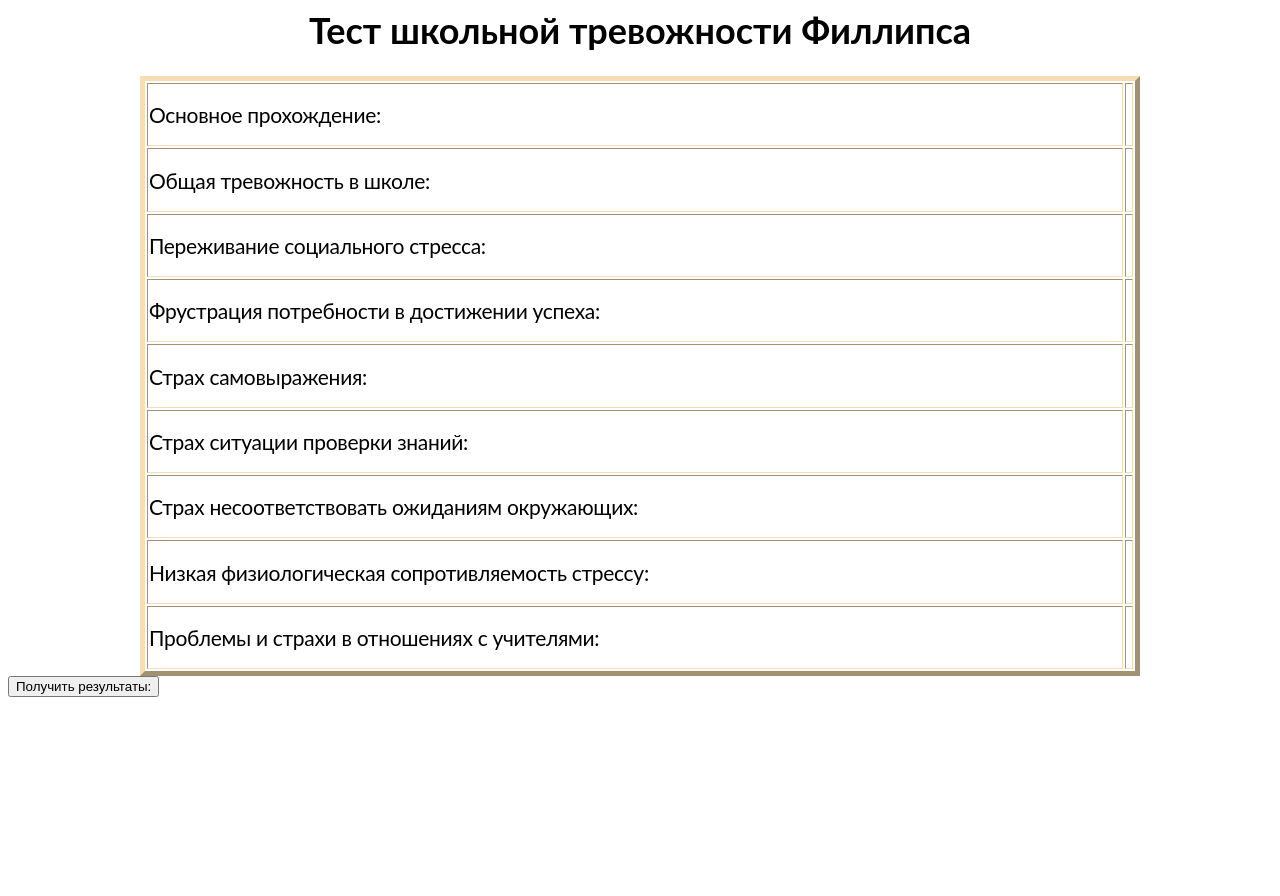
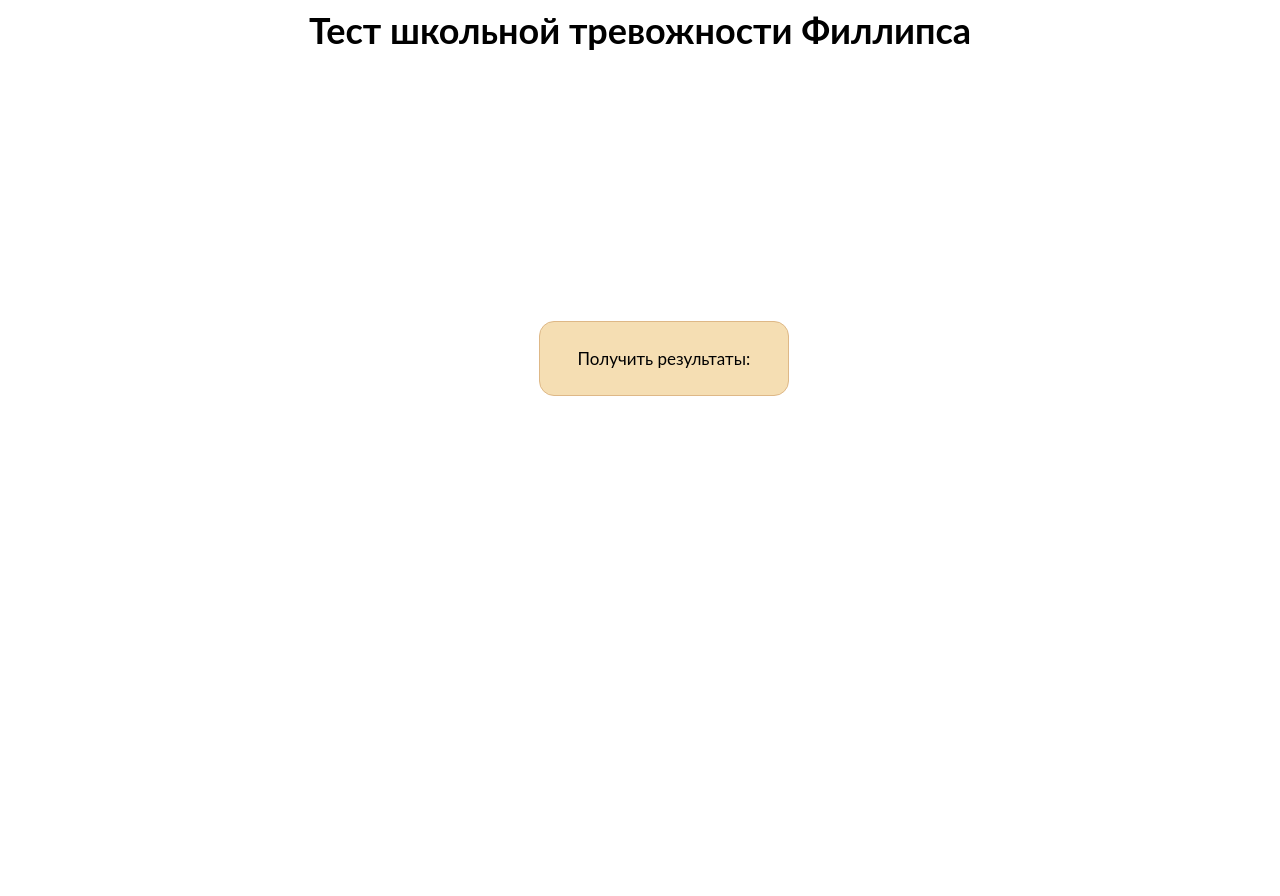
Before and after one commit to DigitalSamuraiDTM/first_web_with_Django, a Django app: page /main/FilipsTest/results/ in a window 1280 px wide. Shown: the top 896 px of the page. Before the commit the page ends 697 px from the top, so only its background shows below. Run offline with Django 3.2, Linux system fonts and the light colour scheme.

Commit message:
font-size,html

```diff
--- a/subs/static/subs/other_style.css
+++ b/subs/static/subs/other_style.css
@@ -2,7 +2,6 @@
 #rez{
     transition: opacity 1s;
 }
-
 
 #button_to_start{
     position: absolute;
@@ -71,10 +70,7 @@
     font-size: 25px;
 }
 
-#final_results_table_filips {
-    margin: auto;
 
-}
 
 #filip_text_test{
     text-align: center;
@@ -147,20 +143,23 @@
     font-size: 20px;
 }
 
-#percent_filips{
+#percent_filips {
     position: relative;
     font-size: 25px;
-    left:422px;
-    top:1px;
+    width: 0px;
+    height: 25px;
 
+    left: 422px;
+    top: 1px;
 }
 
 #filips_progress_bar{
+    position: relative;
     height: 25px;
     width: 0px;
     background-color: wheat;
     border-radius: 30px;
-    -webkit-transition: 0.5s;
+    transition: 0.5s;
 }
 
 #filips_progress_border{
@@ -172,3 +171,41 @@
     border: 2px burlywood solid;
     border-radius: 30px;
 }
+
+#main_result_filips_bar, #anxiety_in_school_bar, #social_fear_bar, #frustration_bar,#fear_self_expression_bar,
+#fear_situation_to_check_bar,#fear_not_waiting_social_bar,#low_resistance_stress_bar, #problems_and_fears_with_teachers_bar{
+    height: 20px;
+    width: 0px;
+    background-color: lightgreen;
+    transition: 1s;
+}
+
+#hidden_results{
+    position: relative;
+    background-color: white;
+    width: 100%;
+    height: 700px;
+    float: left;
+    bottom: 700px;
+    transition: 1s;
+
+}
+
+#result_button{
+    position: relative;
+    top: 35%;
+    left: 42%;
+    height: 75px;
+    width: 250px;
+    background: wheat;
+    outline: none;
+    border: 1px solid burlywood;
+    border-radius: 15px;
+    transition: opacity 1s, 0.1s;
+    font-size: 17px;
+    font-family: "Lato", sans-serif;
+}
+
+#result_button:hover{
+    background: burlywood;
+}
--- a/subs/static/subs/scripts.js
+++ b/subs/static/subs/scripts.js
@@ -3,7 +3,8 @@ var yes = false;
 var no = false;
 var number_quest = 0,fear_not_waiting_social = 0, low_resistance_stress = 0, problems_and_fears_with_teachers = 0 ;
 var  main_choice_quest = 0, anxiety_in_school = 0, social_fear = 0,  frustration = 0, fear_self_expressions = 0, fear_situation_to_check = 0 ;
-var progress_bar = 0, percent_test =1;
+var progress_bar = 0, percent_test =1, width_main_choice_quest_bar, width_anxiety_in_school_bar, width_social_fear_bar, width_frustration_bar, width_fear_self_expression_bar,
+width_fear_situation_to_check_bar, width_fear_not_waiting_bar, width_low_resistance_stress, width_problems;
 //on load
 
 
@@ -11,14 +12,15 @@ var progress_bar = 0, percent_test =1;
 
 //Test Filips
 function give_results_filips() {
+
     main_choice_quest = sessionStorage.getItem('main_choice_quest'); //1.72%
     main_choice_quest = main_choice_quest*1.72;
     main_choice_quest = main_choice_quest.toFixed(1);
     anxiety_in_school = sessionStorage.getItem('anxiety_in_school'); //4.55%
-    anxiety_in_school = anxiety_in_school*4.55;
+    anxiety_in_school = anxiety_in_school*4.54;
     anxiety_in_school = anxiety_in_school.toFixed(1);
     social_fear = sessionStorage.getItem('social_fear'); //9.1%
-    social_fear = social_fear*9.1;
+    social_fear = social_fear*9.09;
     social_fear = social_fear.toFixed(1);
     frustration = sessionStorage.getItem('frustration'); //7.69%
     frustration = frustration*7.69;
@@ -31,10 +33,13 @@ function give_results_filips() {
     fear_situation_to_check = fear_situation_to_check.toFixed(1);
     fear_not_waiting_social = sessionStorage.getItem('fear_not_waiting_social'); //20
     fear_not_waiting_social = fear_not_waiting_social * 20;
+    fear_not_waiting_social = fear_not_waiting_social.toFixed(1);
     low_resistance_stress = sessionStorage.getItem('low_resistance_stress'); //20
     low_resistance_stress = low_resistance_stress*20;
+    low_resistance_stress = low_resistance_stress.toFixed(1);
     problems_and_fears_with_teachers = sessionStorage.getItem('problems_and_fears_with_teachers'); //12.5
     problems_and_fears_with_teachers = problems_and_fears_with_teachers*12.5;
+    problems_and_fears_with_teachers = problems_and_fears_with_teachers.toFixed(1);
     document.getElementById('main_result_filips').innerText = main_choice_quest+'%';
     document.getElementById('anxiety_in_school').innerText = anxiety_in_school+'%';
     document.getElementById('social_fear').innerText = social_fear+'%';
@@ -44,6 +49,131 @@ function give_results_filips() {
     document.getElementById('fear_not_waiting_social').innerText = fear_not_waiting_social+'%';
     document.getElementById('low_resistance_stress').innerText = low_resistance_stress+'%';
     document.getElementById('problems_and_fears_with_teachers').innerText = problems_and_fears_with_teachers+'%';
+
+
+
+    width_main_choice_quest_bar = 910/100 * main_choice_quest;
+    main_result_filips_bar.style.width = width_main_choice_quest_bar;
+    width_anxiety_in_school_bar = 910/100 * anxiety_in_school;
+    anxiety_in_school_bar.style.width = width_anxiety_in_school_bar;
+    width_social_fear_bar = 910/100 * social_fear;
+    social_fear_bar.style.width = width_social_fear_bar;
+    width_frustration_bar = 910 / 100 * frustration;
+    frustration_bar.style.width = width_frustration_bar;
+    width_fear_self_expression_bar = 910 / 100 * fear_self_expressions;
+    fear_self_expression_bar.style.width = width_fear_self_expression_bar;
+    width_fear_situation_to_check_bar = 910 / 100 * fear_situation_to_check;
+    fear_situation_to_check_bar.style.width = width_fear_situation_to_check_bar;
+    width_fear_not_waiting_bar = 910 / 100 * fear_not_waiting_social;
+    fear_not_waiting_social_bar.style.width = width_fear_not_waiting_bar;
+    width_low_resistance_stress = 910 / 100 * low_resistance_stress;
+    low_resistance_stress_bar.style.width = width_low_resistance_stress;
+    width_problems = 910 / 100 * problems_and_fears_with_teachers;
+    problems_and_fears_with_teachers_bar.style.width = width_problems;
+    hidden_results.style.opacity = 0;
+    result_button.style.opacity = 0;
+
+    if (main_choice_quest>=50 && main_choice_quest<75){
+        main_result_filips_bar.style.backgroundColor = '#F1F87C';
+    } else{
+        if (main_choice_quest>=75 && main_choice_quest<90){
+            main_result_filips_bar.style.backgroundColor = '#FDC75D';
+        } else {
+            if (main_choice_quest >= 90) {
+                main_result_filips_bar.style.backgroundColor = '#F6847A';
+            }
+        }
+    }
+
+    if (anxiety_in_school>=50 && anxiety_in_school<75){
+        anxiety_in_school_bar.style.backgroundColor = '#F1F87C';
+    } else{
+        if (anxiety_in_school>=75 && anxiety_in_school<90){
+            anxiety_in_school_bar.style.backgroundColor = '#FDC75D';
+        } else {
+            if (anxiety_in_school >=90) {
+                anxiety_in_school_bar.style.backgroundColor = '#F6847A';
+            }
+        }
+    }
+    if (social_fear>=50 && social_fear<75){
+        social_fear_bar.style.backgroundColor = '#F1F87C';
+    } else{
+        if (social_fear>=75 && social_fear<90){
+            social_fear_bar.style.backgroundColor = '#FDC75D';
+        } else {
+            if (social_fear >= 90) {
+                social_fear_bar.style.backgroundColor = '#F6847A';
+            }
+        }
+    }
+    if (frustration>=50 && frustration<75){
+        frustration_bar.style.backgroundColor = '#F1F87C';
+    } else{
+        if (frustration>=75 && frustration<90){
+            frustration_bar.style.backgroundColor = '#FDC75D';
+        } else {
+            if (frustration >= 90) {
+                frustration_bar.style.backgroundColor = '#F6847A';
+            }
+        }
+    }
+    if (fear_self_expressions>=50 && fear_self_expressions<75){
+        fear_self_expression_bar.style.backgroundColor = '#F1F87C';
+    } else{
+        if (fear_self_expressions>=75 && fear_self_expressions<90){
+            fear_self_expression_bar.style.backgroundColor = '#FDC75D';
+        } else {
+            if (fear_self_expressions >= 90) {
+                fear_self_expression_bar.style.backgroundColor = '#F6847A';
+            }
+        }
+    }
+    if (fear_situation_to_check>=50 && fear_situation_to_check<75){
+        fear_situation_to_check_bar.style.backgroundColor = '#F1F87C';
+    } else{
+        if (fear_situation_to_check>=75 && fear_situation_to_check<90){
+            fear_situation_to_check_bar.style.backgroundColor = '#FDC75D';
+        } else {
+            if (fear_situation_to_check >= 90) {
+                fear_situation_to_check_bar.style.backgroundColor = '#F6847A';
+            }
+        }
+    }
+
+    if (fear_not_waiting_social>=50 && fear_not_waiting_social<75){
+        fear_not_waiting_social_bar.style.backgroundColor = '#F1F87C';
+    } else{
+        if (fear_not_waiting_social>=75 && fear_not_waiting_social<90){
+            fear_not_waiting_social_bar.style.backgroundColor = '#FDC75D';
+        } else {
+            if (fear_not_waiting_social >= 90) {
+                fear_not_waiting_social_bar.style.backgroundColor = '#F6847A';
+            }
+        }
+    }
+    if (low_resistance_stress>=50 && low_resistance_stress<75){
+        low_resistance_stress_bar.style.backgroundColor = '#F1F87C';
+    } else{
+        if (low_resistance_stress>=75 && low_resistance_stress<90){
+            low_resistance_stress_bar.style.backgroundColor = '#FDC75D';
+        } else {
+            if (low_resistance_stress >= 90) {
+                low_resistance_stress_bar.style.backgroundColor = '#F6847A';
+            }
+        }
+    }
+    if ( problems_and_fears_with_teachers>=50 &&  problems_and_fears_with_teachers<75){
+        problems_and_fears_with_teachers_bar.style.backgroundColor = '#F1F87C';
+    } else{
+        if ( problems_and_fears_with_teachers>75 &&  problems_and_fears_with_teachers<90){
+            problems_and_fears_with_teachers_bar.style.backgroundColor = '#FDC75D';
+        } else {
+            if (problems_and_fears_with_teachers_bar >= 90) {
+                problems_and_fears_with_teachers_bar.style.backgroundColor = '#F6847A';
+            }
+        }
+    }
 }
 
     // Main
@@ -440,7 +570,7 @@ function test_filips() {
             document.getElementById('filip_text_test').innerText='Чувствуешь ли ты, что твое сердце начинает сильно биться, когда учитель говорит, что собирается проверить твою готовность к уроку?';
             if (yes==true) {
                 yes = false;
-                fear_self_expressions+=1;
+
 
             }
             else if (no==true){
@@ -491,7 +621,7 @@ function test_filips() {
             document.getElementById('filip_text_test').innerText='Как ты думаешь, теряют ли расположение те из учеников, которые не справляются с учебой?';
             if (yes==true) {
                 yes = false;
-                fear_self_expressions+=1;
+
             }
             else if (no==true){
                 no = false;
@@ -529,7 +659,7 @@ function test_filips() {
             document.getElementById('filip_text_test').innerText='Доволен ли ты тем, как к тебе относятся учителя?';
             if (yes==true) {
                 yes = false;
-                fear_self_expressions+=1;
+
             }
             else if (no==true){
                 no = false;
@@ -567,7 +697,7 @@ function test_filips() {
             document.getElementById('filip_text_test').innerText=' Надеешься ли ты в будущем учиться лучше, чем сейчас?';
             if (yes==true) {
                 yes = false;
-                fear_self_expressions+=1;
+
             }
             else if (no==true){
                 no = false;
@@ -604,7 +734,7 @@ function test_filips() {
             document.getElementById('filip_text_test').innerText=' Обладают ли способные ученики какими–то особыми правами, которых нет у других ребят в классе?';
             if (yes==true) {
                 yes = false;
-                fear_self_expressions+=1;
+
 
             }
             else if (no==true){
@@ -668,7 +798,7 @@ function test_filips() {
             document.getElementById('filip_text_test').innerText=' Думаешь ли ты, что беспокоишься о своих школьных делах больше, чем другие ребята?';
             if (yes==true) {
                 yes = false;
-                fear_self_expressions+=1;
+
             }
             else if (no==true){
                 no = false;
@@ -840,6 +970,5 @@ function test_filips() {
             location.href='/main/FilipsTest/results/';
             break;
     }
-    document.getElementById('hate').innerText=main_choice_quest;
 
 }
--- a/subs/templates/subs/test_filips/rezults.html
+++ b/subs/templates/subs/test_filips/rezults.html
@@ -9,8 +9,8 @@
 <body>
      <h1 id="title_filips3">Тест школьной тревожности Филлипса</h1>
 
-
-        <table   border="5" style=" border-color: wheat; width: 1000px; height: 600px; border-style:outset; margin: auto">
+        <div>
+        <table   border="5" style=" border-color: wheat; width: 1000px; height: 700px; border-style:outset; margin: auto">
 
                 <tr>
                     <td>
@@ -20,6 +20,11 @@
                         <p id="main_result_filips"></p>
                     </td>
                 </tr>
+                <tr>
+                    <td style="height: 25px">
+                        <div id="main_result_filips_bar"></div>
+                    </td>
+                </tr>
 
                 <tr>
                     <td>
@@ -27,6 +32,12 @@
                     </td>
                     <td>
                         <p id="anxiety_in_school"></p>
+                    </td>
+
+                </tr>
+                <tr>
+                    <td style="height: 25px">
+                        <div id="anxiety_in_school_bar"></div>
                     </td>
                 </tr>
 
@@ -38,6 +49,11 @@
                         <p id="social_fear"></p>
                     </td>
                 </tr>
+                <tr>
+                    <td style="height: 25px">
+                        <div id="social_fear_bar"></div>
+                    </td>
+                </tr>
 
                 <tr>
                     <td>
@@ -45,6 +61,11 @@
                     </td>
                     <td>
                         <p id="frustration"></p>
+                    </td>
+                </tr>
+                <tr>
+                    <td style="height: 25px">
+                        <div id="frustration_bar"></div>
                     </td>
                 </tr>
 
@@ -56,6 +77,11 @@
                         <p id="fear_self_expression"></p>
                     </td>
                 </tr>
+                <tr>
+                    <td style="height: 25px">
+                        <div id="fear_self_expression_bar"></div>
+                    </td>
+                </tr>
 
                 <tr>
                     <td>
@@ -63,6 +89,11 @@
                     </td>
                     <td>
                         <p id="fear_situation_to_check"></p>
+                    </td>
+                </tr>
+                <tr>
+                    <td style="height: 25px">
+                        <div id="fear_situation_to_check_bar"></div>
                     </td>
                 </tr>
 
@@ -74,6 +105,11 @@
                         <p id="fear_not_waiting_social"></p>
                     </td>
                 </tr>
+                <tr>
+                    <td style="height: 25px">
+                        <div id="fear_not_waiting_social_bar"></div>
+                    </td>
+                </tr>
 
                 <tr>
                     <td>
@@ -83,20 +119,32 @@
                         <p id="low_resistance_stress"></p>
                     </td>
                 </tr>
+                <tr>
+                    <td style="height: 25px">
+                        <div id="low_resistance_stress_bar"></div>
+                    </td>
+                </tr>
 
                 <tr>
                     <td>
                         <p id="res9">Проблемы и страхи в отношениях с учителями: </p>
                     </td>
-                    <td>
+                    <td style="width: 67px">
                         <p id="problems_and_fears_with_teachers"></p>
+                    </td>
+                </tr>
+                <tr>
+                    <td style="height: 25px">
+                        <div id="problems_and_fears_with_teachers_bar"></div>
                     </td>
                 </tr>
 
         </table>
-   <form>
-        <input type="button" value="Получить результаты:" onclick=give_results_filips()>
-   </form>
+     <div id="hidden_results">
 
+        <input id="result_button" type="button" value="Получить результаты:" onclick=give_results_filips()>
+
+     </div>
+        </div>
 </body>
 </html>
--- a/subs/templates/subs/test_filips/test.html
+++ b/subs/templates/subs/test_filips/test.html
@@ -15,7 +15,6 @@
             <input id="button_test_filips_yes" type="button" value="Да" onclick=on_yes_button()>
             <input id="button_test_filips_no" type="button" value="Нет" onclick=on_no_button()>
             <div id="filips_progress_border">
-
                 <div id="filips_progress_bar">
                     <div id="percent_filips">0%</div>
                 </div>
```
